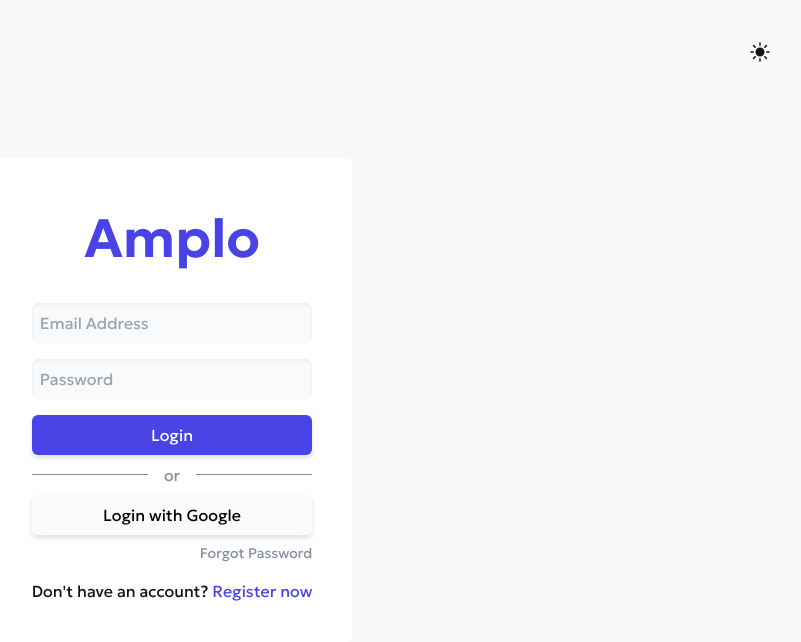
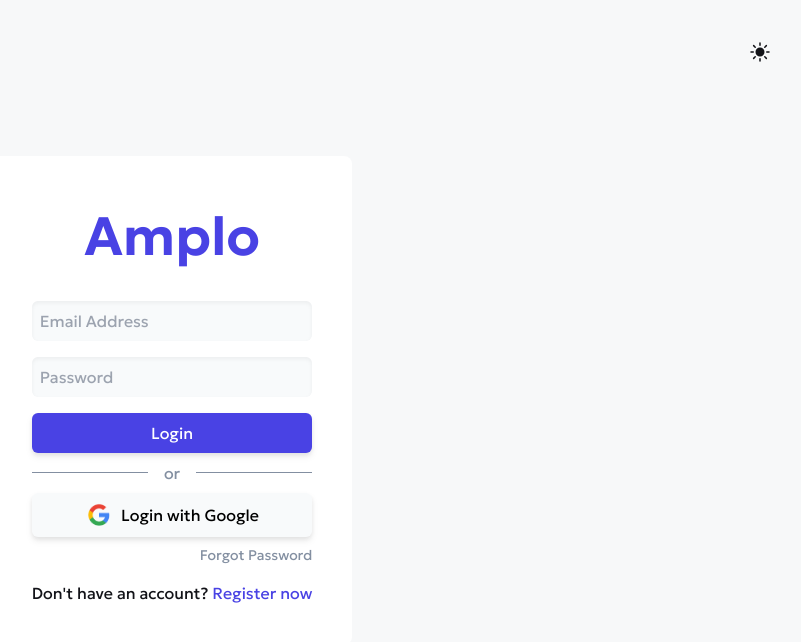
Before and after one commit to b14tz/habitual, a React (Vite) app in the folder client/: page /login in a window 1280 px wide. Shown: the top 642 px of the page, without its empty margins (468-1269 px from the left). Built offline with nearby package versions, Linux system fonts and the light colour scheme; no server answers.

Commit message:
added in google button

```diff
--- a/client/src/pages/Account.jsx
+++ b/client/src/pages/Account.jsx
@@ -5,10 +5,11 @@ import { logout } from '../lib/firebase'
 export default function Account() {
     return (
         <div className="flex flex-col m-auto w-[80%] h-screen items-center mt-[100px]">
+            <h1>Account</h1>
             <div className="flex flex-row w-full min-h-[50px]">
                 <div className="mr-3 px-6 py-4 w-[50%] min-w-[300px] rounded drop-shadow bg-b-secondary dark:bg-db-secondary">
                     <div className="mb-4 flex flex-row items-center">
-                        <p>Habit History</p>
+                        <h3>Habit History</h3>
                         <select className='px-2 py-1 ml-8 rounded-lg bg-b-tertiary dark:bg-db-tertiary'>
                             <option>
                                 Workout
@@ -28,7 +29,7 @@ export default function Account() {
                 </div>
                 <div className="ml-3 pb-4 w-[50%] min-w-[300px] rounded drop-shadow bg-b-secondary dark:bg-db-secondary">
                     <div className='flex flex-col pt-4 px-6'>
-                        <p className="mb-4">Settings</p>
+                        <h3 className="mb-4">Settings</h3>
                         <p>Main Chart Color:</p>
                         <p>Change Display Name</p>
                         <p>Delete Account History</p>
@@ -43,7 +44,7 @@ export default function Account() {
             </div>
 
             <div className="px-6 py-4 mt-6 w-full rounded drop-shadow bg-b-secondary dark:bg-db-secondary">
-                <p className="ml-1 mb-2">Workout Chart</p>
+                <h3 className="ml-1 mb-2">Workout Chart</h3>
                 <HabitGrid/>
             </div>
         </div>
--- a/client/src/pages/Home.jsx
+++ b/client/src/pages/Home.jsx
@@ -5,8 +5,8 @@ import ProgressCircle from '../components/dailyProgress/ProgressCircle';
 
 export default function Home() {
   return (
-    <div className="flex w-full h-screen items-center mt-[100px]">
-        <div className="flex flex-col m-auto w-[80%] h-full items-center">
+    <div className="flex flex-col m-auto w-[80%] items-center mt-[100px] mb-20">
+      <h1>Dashboard</h1>
       <div className="flex flex-row w-full">
         <CheckList/>
         <ProgressCircle/>
@@ -16,6 +16,6 @@ export default function Home() {
           <HabitGrid/>
       </div>
     </div>
-    </div>
+
   )
 }
--- a/client/src/pages/Login.jsx
+++ b/client/src/pages/Login.jsx
@@ -2,6 +2,7 @@ import React, {useState, useEffect } from 'react'
 import { Link, useNavigate } from "react-router-dom";
 import { auth, logInWithEmailAndPassword, signInWithGoogle } from "../lib/firebase";
 import { useAuthState } from "react-firebase-hooks/auth";
+import googleLogo from '../assets/google.png'
 
 export default function Login() {
     const [email, setEmail] = useState("");
@@ -46,7 +47,11 @@ export default function Login() {
                     </span>
                     <hr className="flex-grow border-t-tertiary"/>
                 </div>
-                <button className="bg-b-tertiary text-black mb-2 drop-shadow-md py-2 rounded-md" onClick={signInWithGoogle}>
+                <button
+                    className="bg-b-tertiary text-black mb-2 drop-shadow-md py-2 rounded-md flex flex-row justify-center items-center"
+                    onClick={signInWithGoogle}
+                >
+                    <img src={googleLogo} className="w-7 mr-2"/>
                     <p>Login with Google</p>
                 </button>
                 <Link to="/reset" className="self-end mb-4">
--- a/client/src/pages/Register.jsx
+++ b/client/src/pages/Register.jsx
@@ -6,6 +6,7 @@ import {
   registerWithEmailAndPassword,
   signInWithGoogle,
 } from "../lib/firebase";
+import googleLogo from '../assets/google.png'
 
 export default function Register() {
     const [email, setEmail] = useState("");
@@ -57,11 +58,11 @@ export default function Register() {
                     <hr className="flex-grow border-t-tertiary"/>
                 </div>
                 <button
-                    className="bg-b-tertiary text-black mb-2 drop-shadow-md py-2 rounded-md"
+                    className="bg-b-tertiary text-black mb-2 drop-shadow-md py-2 rounded-md flex flex-row justify-center items-center"
                     onClick={signInWithGoogle}
                 >
+                    <img src={googleLogo} className="w-7 mr-2"/>
                     <p>Register with Google</p>
-
                 </button>
                 <div className="mt-4">
                     <p>Already have an account? <Link to="/login" className="text-purple-1">Login here</Link></p>
--- a/client/src/styles/index.css
+++ b/client/src/styles/index.css
@@ -34,7 +34,7 @@ h3,h4,h5,h6 {
     font-size: 1.5rem;
 }
 
-::placeholder.setup, .input-text.setup {
+::placeholder, .input-text {
     font-family: 'Geologica', sans-serif;
     font-weight: 600;
     font-size: 1.5rem;
```
Also changed, not shown: client/src/assets/google.png (added). Lines whose indentation alone changed are shown as unchanged.
